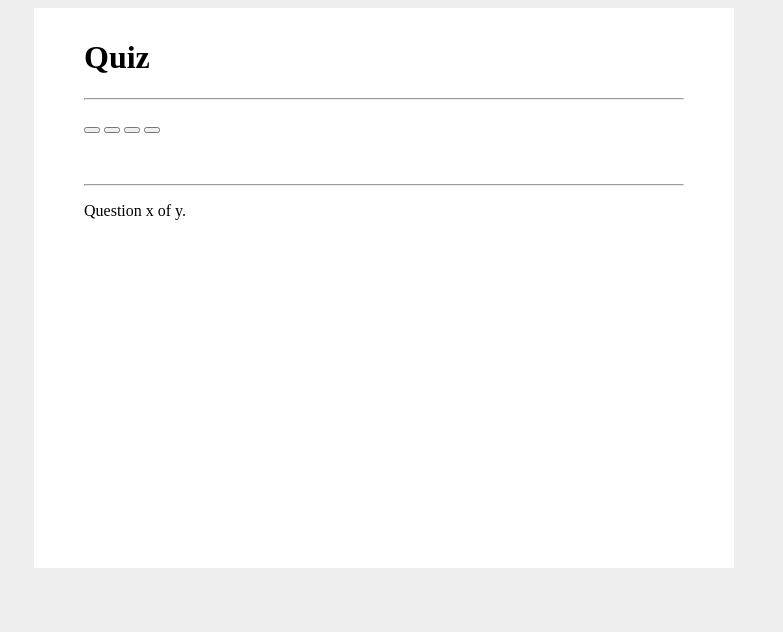
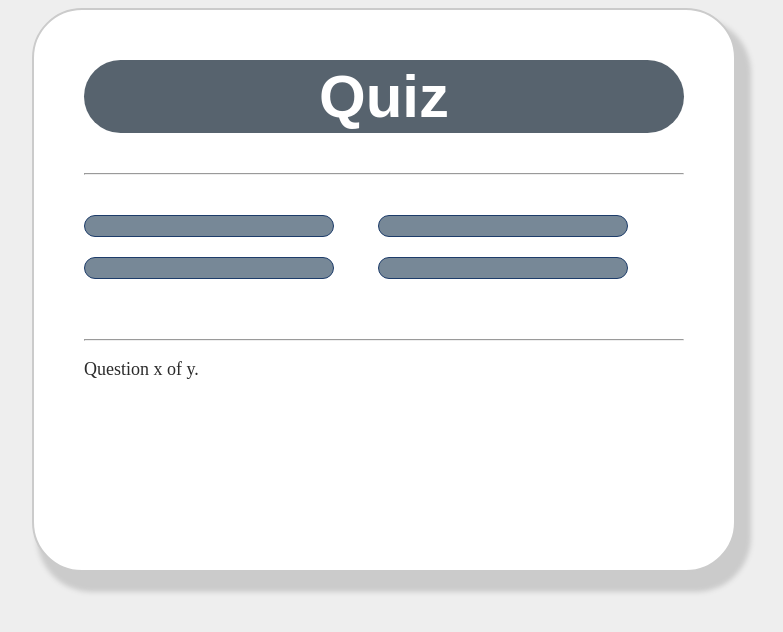
Before and after one commit to alsamancov/quiz_js_app, a plain HTML site: page index.html in a window 1280 px wide. Shown: the whole page, without its empty margins (256-1039 px from the left). Drawn offline with Linux system fonts and the light colour scheme; files that its build step writes are made by us from their sources.

Commit message:
"Quiz in JS application" "second commit"

```diff
--- a/css/style.css
+++ b/css/style.css
@@ -8,5 +8,43 @@ body{
     margin: 0 auto;
     background-color: #fff;
     padding: 10px 50px 50px 50px;
+    border-radius: 50px;
+    border: 2px solid #cbcbcb;
+    box-shadow: 10px 15px 5px 5px #cbcbcb;
+}
 
+.grid h1 {
+    font-family: sans-serif;
+    background-color: #57636e;
+    font-size: 60px;
+    text-align: center;
+    color: #fff;
+    padding: 2px 0px;
+    border-radius: 50px;
 }
+
+.grid #question {
+    font-family: sans-serif;
+    font-size: 30px;
+    color: #5a6772;
+}
+
+.buttons{
+    margin-top: 30px;
+}
+
+#btn0, #btn1, #btn2, #btn3{
+    background-color: #778897;
+    width: 250px;
+    font-size: 20px;
+    color: #fff;
+    border: 1px solid #1d3c6a;
+    border-radius: 50px;
+    margin: 10px 40px 10px 0px;
+    padding: 10px 10px;
+}
+
+#progress {
+    color: #2b2b2b;
+    font-size: 18px;
+}
--- a/index.html
+++ b/index.html
@@ -5,7 +5,7 @@
 
     <title>Quiz</title>
       <script type="text/javascript" src="scripts/script.js"></script>
-    <link rel="stylesheet" href="style.css" type="text/css">
+    <link rel="stylesheet" href="css/style.css" type="text/css">
 </head>
 <body>
     <div class="grid">
```
